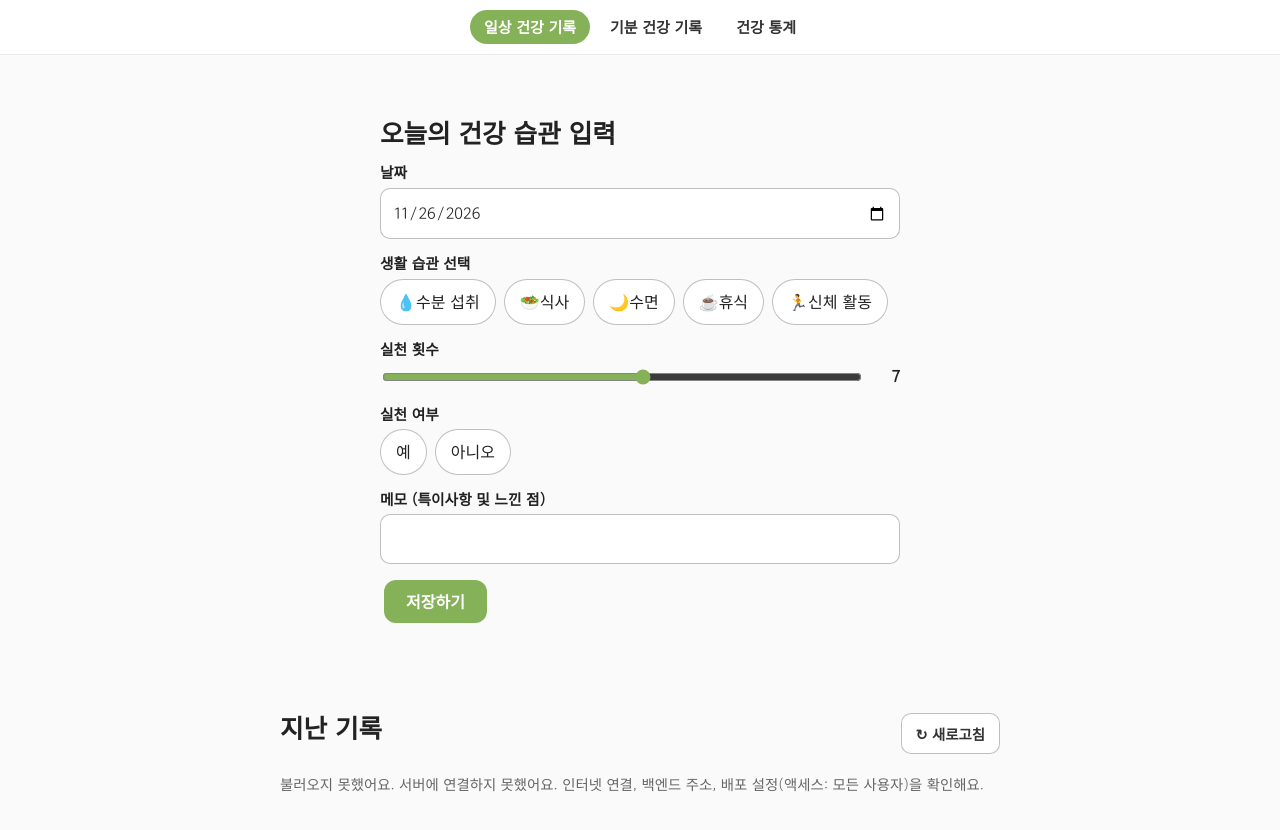
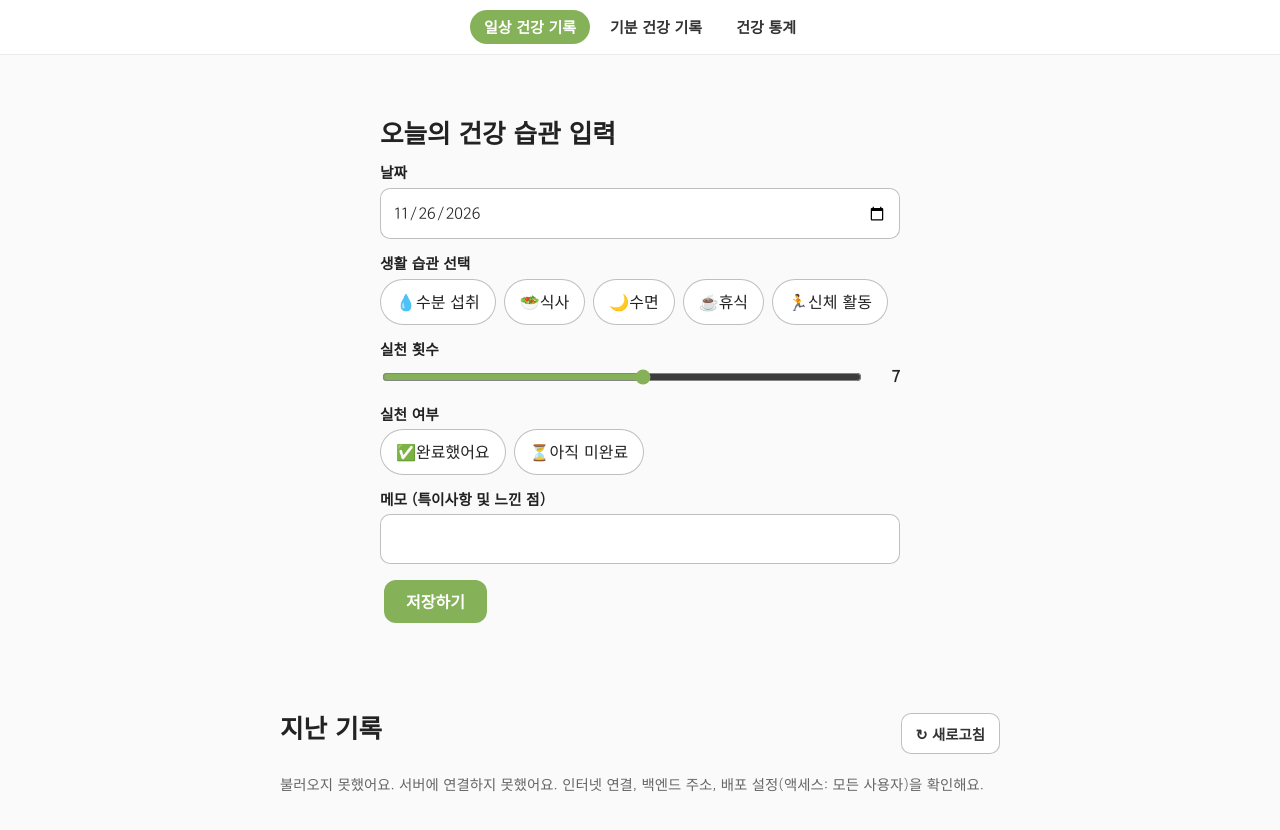
Before and after one commit to hiidinnnn/test, a plain HTML site: page index.html in a window 1280 px wide. Drawn offline with Linux system fonts and the light colour scheme; no server answers.

Commit message:
첫 화면

```diff
--- a/index.html
+++ b/index.html
@@ -181,11 +181,11 @@ html.st-dark img,html.st-dark video,html.st-dark iframe,html.st-dark canvas{filt
       </div>
     </div>
     <label class="st-fl"><span>실천 횟수</span><div class="st-uw"><input name="실천 횟수" required="" type="range" min="1" max="12" step="1" value="7"><output class="st-rv"></output></div></label>
-    <div class="st-fl" role="radiogroup" aria-label="실천 여부" data-kind="yn">
+    <div class="st-fl" role="radiogroup" aria-label="실천 여부" data-kind="chips">
       <span>실천 여부</span>
       <div class="st-rg">
-        <label><input type="radio" name="실천 여부" value="예" required=""><span>예</span></label>
-        <label><input type="radio" name="실천 여부" value="아니오" required=""><span>아니오</span></label>
+        <label><input type="radio" name="실천 여부" value="✅완료했어요" required=""><span>✅완료했어요</span></label>
+        <label><input type="radio" name="실천 여부" value="⏳아직 미완료" required=""><span>⏳아직 미완료</span></label>
       </div>
     </div>
     <label class="st-fl"><span>메모 (특이사항 및 느낀 점)</span><input name="메모 (특이사항 및 느낀 점)" type="text" maxlength="100"></label>
```
